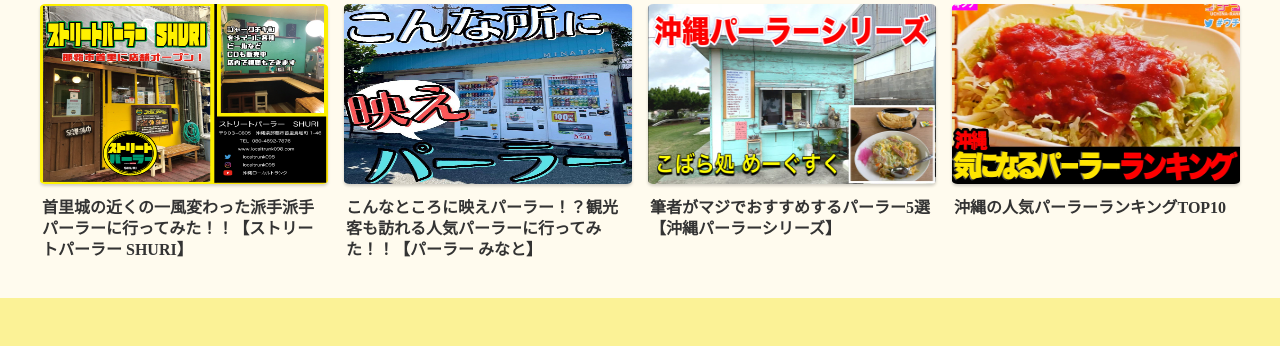
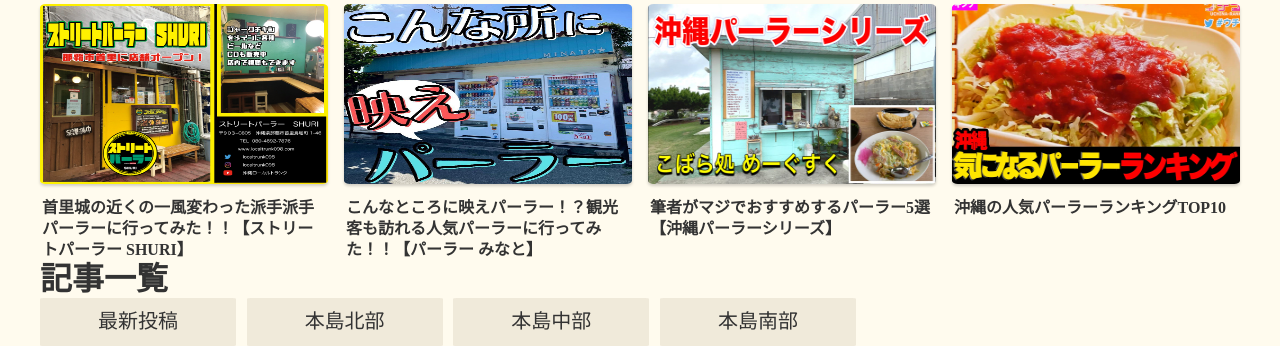
Before and after one commit to Dustin-Yamashiro/naha-waraba, a PHP site: page / in a window 1280 px wide. Shown: the part 502-848 px from the top of the page. Before the commit the page ends 800 px from the top, so only its background shows below. Run offline with PHP 8.4, Linux system fonts and the light colour scheme; style sheets or scripts are compiled from the project's sources; some web fonts are replaced.

Commit message:
記事一覧のメニュー欄を追加

```diff
--- a/index.html
+++ b/index.html
@@ -83,5 +83,18 @@
             </li>
         </ul>
     </article>
+    <div class="l-contents">
+        <main class="l-main">
+            <h1 class="l-main--title u-mt-L">記事一覧</h1>
+            <div class="u-mt-S">
+                <ul class="p-postMenuList">
+                    <li class="c-postMenuItem">最新投稿</li>
+                    <li class="c-postMenuItem">本島北部</li>
+                    <li class="c-postMenuItem">本島中部</li>
+                    <li class="c-postMenuItem">本島南部</li>
+                </ul>
+            </div>
+        </main>
+    </div>
 </body>
 </html>
--- /dev/null
+++ b/scss/component/_c-postMenuItem.scss
@@ -0,0 +1,23 @@
+@use "../foundation/base" as *;
+@use "../foundation/mixin" as *;
+
+.c-postMenuItem {
+    width: 24%;
+    height: 3rem;
+    @include max(sp) {
+        width: 49%;
+        height: 2.75rem;
+    }
+    font-size: clamp(1rem, 0.855rem + 0.53vw, 1.25rem);
+    background-color: rgba($accentColor, 0.1);
+    border-radius: 2%;
+    color: $fontColorBlack;
+    display: flex;
+    align-items: center;
+    justify-content: center;
+    &:hover {
+        @include hoverAction();
+        background-color: $baseColor;
+        color: $fontColorWhite;
+    }
+}
--- /dev/null
+++ b/scss/layout/_l-contents.scss
@@ -0,0 +1,5 @@
+@use "../foundation/mixin" as *;
+
+.l-contents {
+    @include wrapper();
+}
--- /dev/null
+++ b/scss/layout/_l-main.scss
@@ -0,0 +1,12 @@
+@use "../foundation/mixin" as *;
+
+.l-main {
+    width: 68%;
+    @include max(tb) {
+        width: 100%;
+    }
+    &--title {
+        font-size: clamp(1.5rem, 1.211rem + 1.05vw, 2rem);
+        font-weight: bold;
+    }
+}
--- /dev/null
+++ b/scss/project/_p-postMenuList.scss
@@ -0,0 +1,10 @@
+@use "../foundation/mixin" as *;
+
+.p-postMenuList {
+    display: flex;
+    justify-content: space-between;
+    @include max(sp) {
+        flex-wrap : wrap;
+        row-gap: 8px;
+    }
+}
--- a/scss/style.scss
+++ b/scss/style.scss
@@ -14,3 +14,9 @@
 @use "project/p-postCard";
 @use "component/post-card/c-postImg";
 @use "component/post-card/c-postDesc";
+
+// メインコンテンツ関連
+@use "layout/l-contents";
+@use "layout/l-main";
+@use "project/p-postMenuList";
+@use "component/c-postMenuItem";
```
